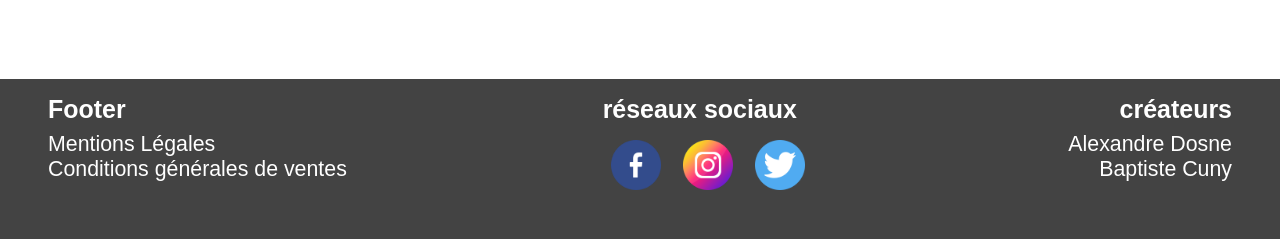
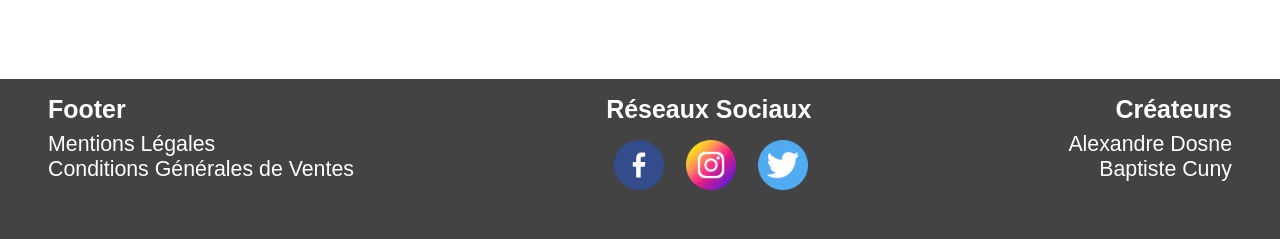
Before and after one commit to AlexandreDosne/sae301, a Symfony app: template templates/home.html.twig in a window 1280 px wide. Shown: the part 2339-2578 px from the top of the page. Run offline with Twig, Linux system fonts and the light colour scheme; the template is opened without the code that fills it, so the values that code supplies are empty; some libraries are stand-ins or nearby versions.

Commit message:
Correctifs mineurs

```diff
--- a/templates/base.html.twig
+++ b/templates/base.html.twig
@@ -66,16 +66,16 @@
             <div class="terms">
                 <h3 class="titre__terms">Footer</h3>
                 <a class="terms__a" href="#">Mentions Légales</a><br />
-                <a class="terms__a" href="#">Conditions générales de ventes</a>
+                <a class="terms__a" href="#">Conditions Générales de Ventes</a>
             </div>
             <div class="rs">
-                <h3 class="titre__rs">réseaux sociaux</h3>
+                <h3 class="titre__rs">Réseaux Sociaux</h3>
                 <a href="#"><img class="img__rs" src="/assets/img/facebook.png" alt="facebook avigon"></a>
                 <a href="#"><img class="img__rs" src="/assets/img/instagram.png" alt="instagram avigon"></a>
                 <a href="#"><img class="img__rs" src="/assets/img/twitter.png" alt="twitter avigon"></a>
             </div>
             <div class="crea">
-                <h3 class="titre__crea">créateurs</h3>
+                <h3 class="titre__crea">Créateurs</h3>
                 <p>Alexandre Dosne</p>
                 <p>Baptiste Cuny</p>
             </div>
```
Also changed, not shown: README.md.
